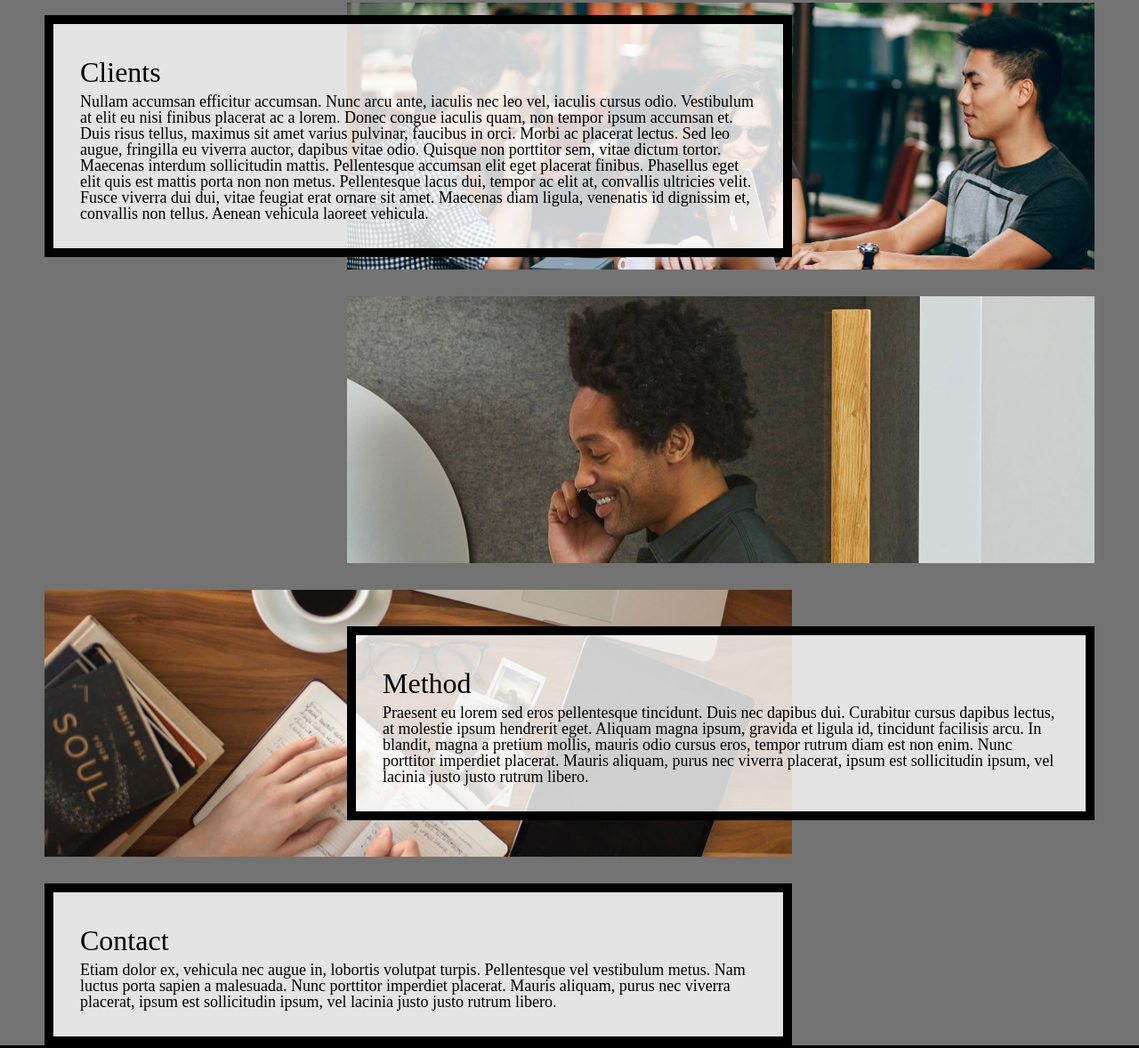
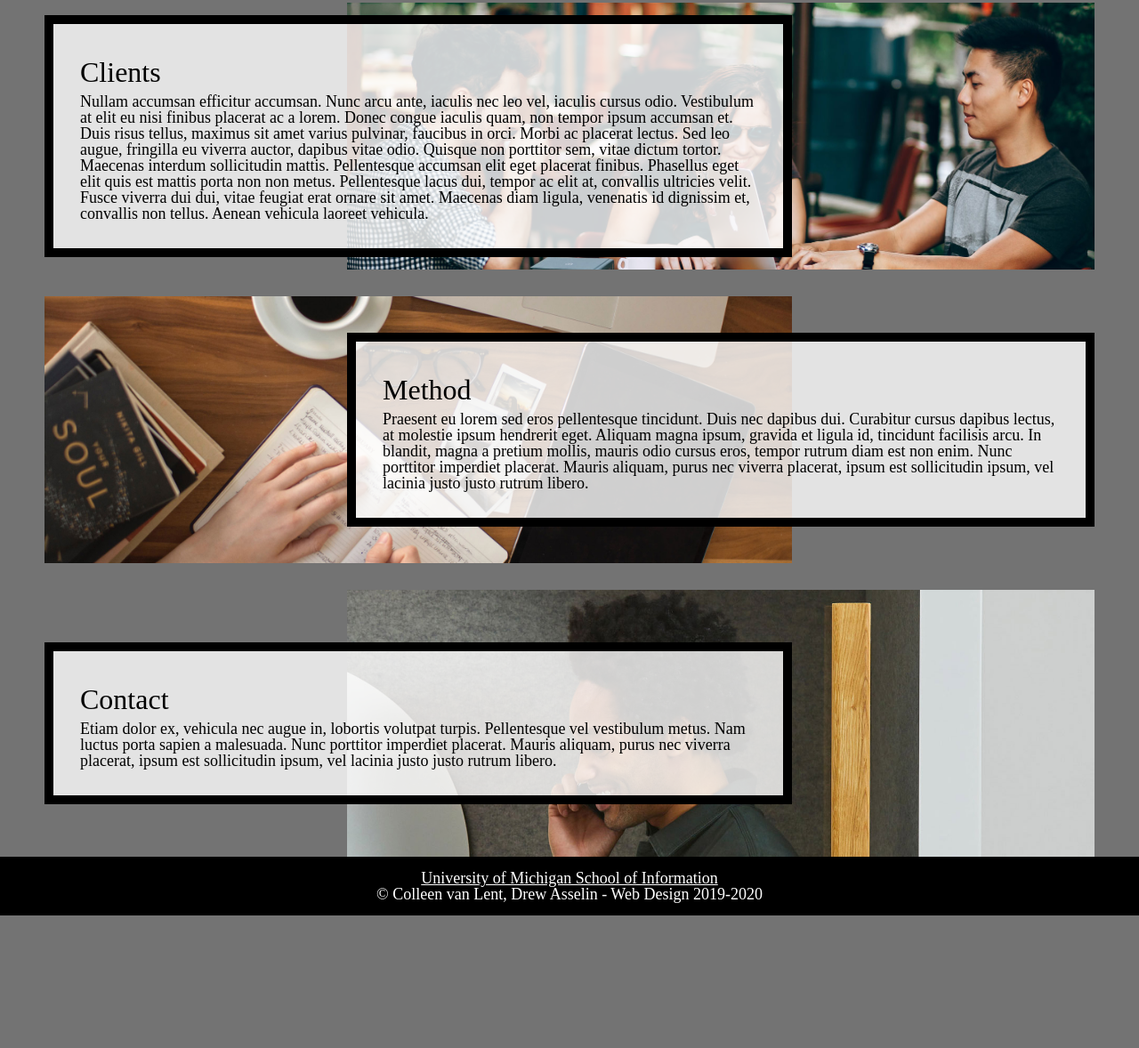
Before and after one commit to mianaki/HW3-2022, a plain HTML site: page index.html in a window 1280 px wide. Shown: the part 805-1983 px from the top of the page at 89% size. After the commit the page ends 1834 px from the top, so only its background shows below. Drawn offline with Linux system fonts and the light colour scheme.

Commit message:
Add files via upload

```diff
--- a/css/style.css
+++ b/css/style.css
@@ -69,12 +69,12 @@ footer a:visited{
 /*****  End Starter Code ****/
 
 /* Requirement 1 code here*/
-nav li{
+nav a{
   text-decoration: none;
 }
 
 /* Requirement 2 code here*/
-nav li:hover{
+a:hover{
   text-decoration-style: wavy;
 }
 
@@ -121,7 +121,7 @@ a:focus{
     overflow:scroll;
   }
 
-.about, .clients, .method, .contact{
+.about, .clients, .contact, .method{
   grid-column: 2;
 }
 
@@ -129,7 +129,7 @@ img{
   width: 100%;
 }
 
-.about-image, .clients-image, .method-image, .contact-image{
+.about-image, .clients-image, .contact-image, .method-image{
   grid-column: 1 / span 3;
   max-height: 500px;
   overflow: hidden;
@@ -144,9 +144,12 @@ img{
 }
 
 .method-image, .method{
+  grid-row: 3 / span 1;
+}
+
+.contact-image, .contact{
   grid-row: 4 / span 1;
 }
-
 
 @media screen and (min-width: 700px){
   nav{
@@ -194,6 +197,10 @@ img{
   }
 
   .method-image, .method{
+    grid-row: 3 / span 1;
+  }
+
+  .contact-image, .contact{
     grid-row: 4 / span 1;
   }
 }
```
